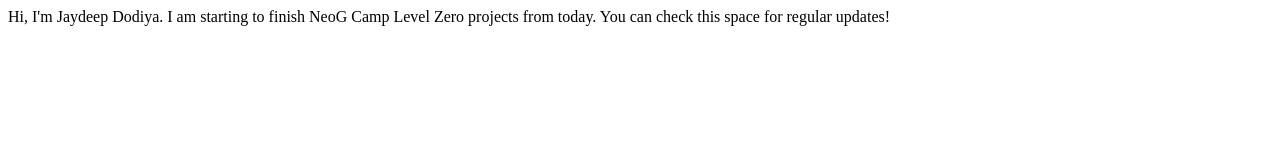
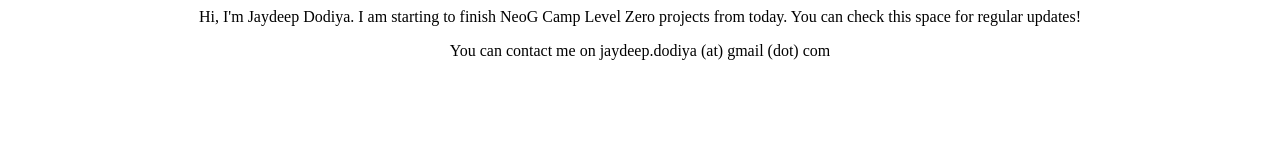
Before and after one commit to AiTechie/jaydeepdodiya-portfolio, a plain HTML site: page index.html in a window 1280 px wide. Drawn offline with Linux system fonts and the light colour scheme.

Commit message:
update contact

```diff
--- a/index.html
+++ b/index.html
@@ -7,10 +7,16 @@
     <title>Jaydeep Dodiya's Portfolio</title>
 </head>
 <body>
+<center>
    Hi, I'm Jaydeep Dodiya.
 
    I am starting to finish NeoG Camp Level Zero projects from today.
 
    You can check this space for regular updates!
+
+   <br>
+
+   <p>You can contact me on jaydeep.dodiya (at) gmail (dot) com</p>
+</center>
 </body>
 </html>
```
